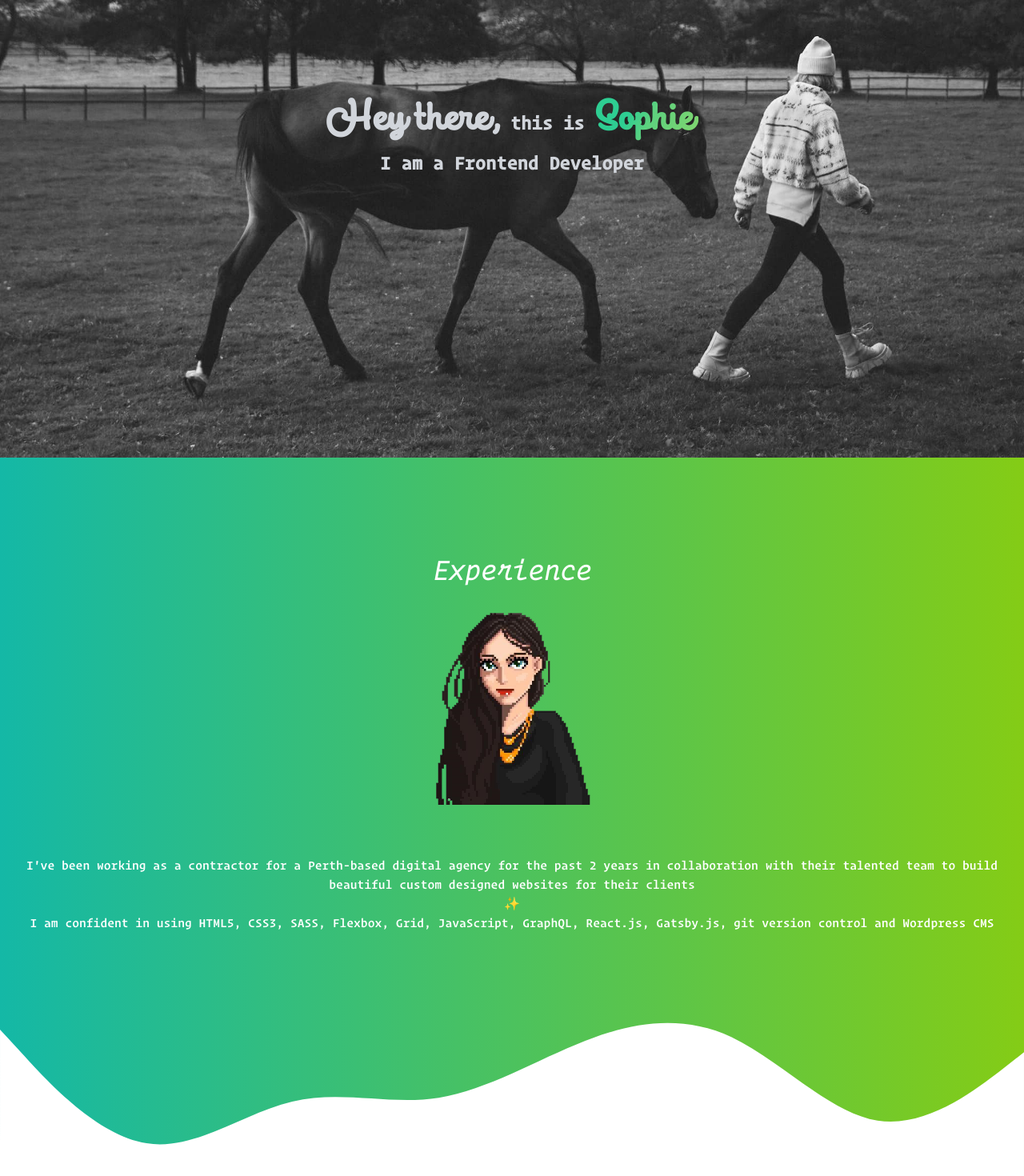
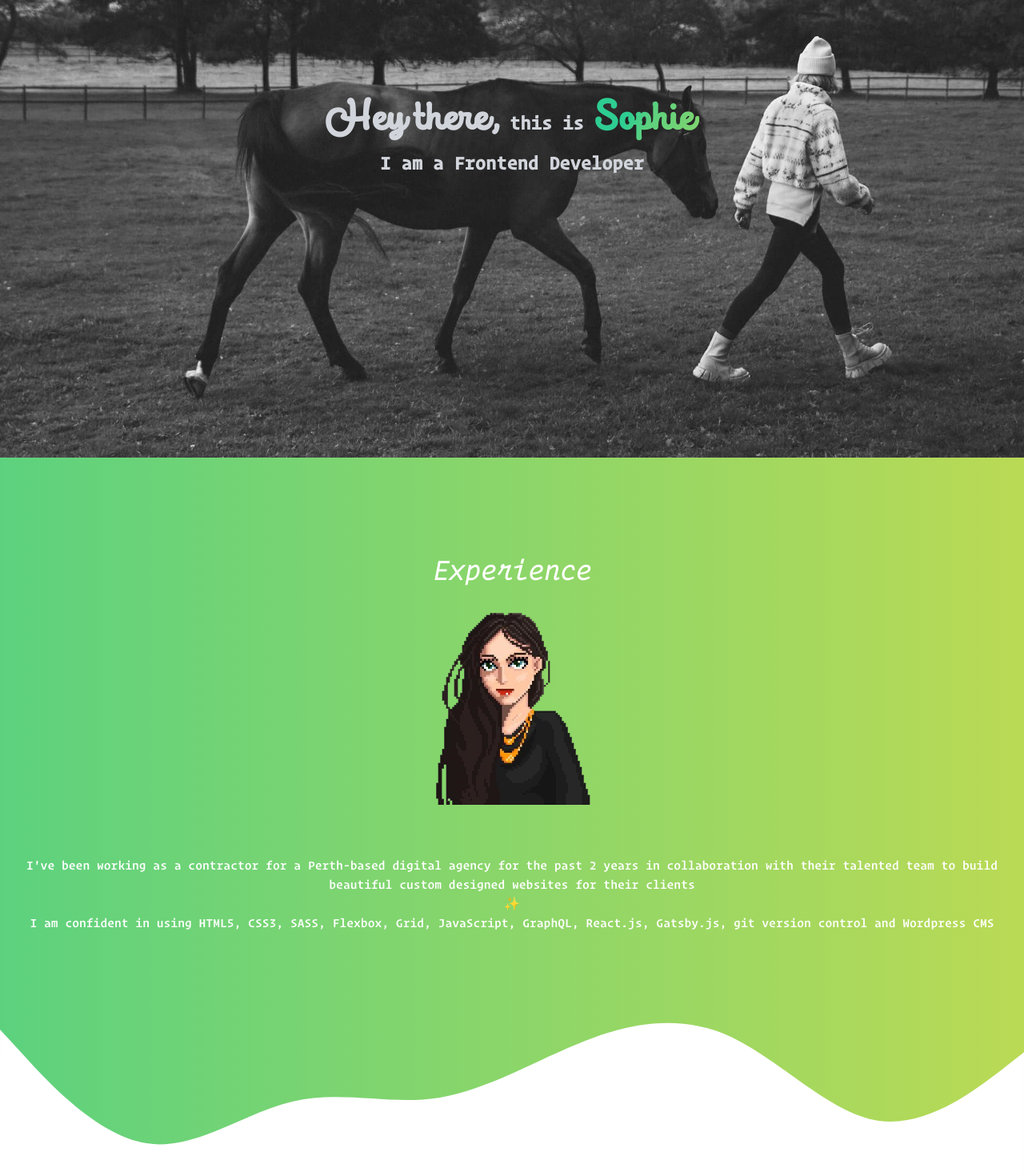
Before and after one commit to nyafologus/next-new-portfolio, a Next.js app: page / in a window 1280 px wide. Shown: the part 228-1698 px from the top of the page at 80% size. Built offline with nearby package versions, Linux system fonts and the light colour scheme.

Commit message:
Add About section gradient background

```diff
--- a/src/app/globals.css
+++ b/src/app/globals.css
@@ -111,6 +111,26 @@ h6 {
   }
   84% {
     border-radius: 46% 54% 50% 50% / 35% 61% 39% 65%;
+  }
+}
+
+/* about page gradient background */
+
+#about {
+  background: linear-gradient(to right, #00c9a7, #bada55);
+  background-size: 200% auto;
+  animation: gradient 12s ease infinite;
+}
+
+@keyframes gradient {
+  0% {
+    background-position: 0% 50%;
+  }
+  50% {
+    background-position: 100% 50%;
+  }
+  100% {
+    background-position: 0% 50%;
   }
 }
 
@@ -232,3 +252,9 @@ h6 {
   -webkit-font-feature-settings: "swsh"; /* low-level (old Webkit) */
   font-feature-settings: "swsh" on; /* low-level (all new browsers) */
 }
+
+.ss01 {
+  -moz-font-feature-settings: "ss01"; /* low-level (old Firefox) */
+  -webkit-font-feature-settings: "ss01"; /* low-level (old Webkit) */
+  font-feature-settings: "ss01" on; /* low-level (all new browsers) */
+}
```
